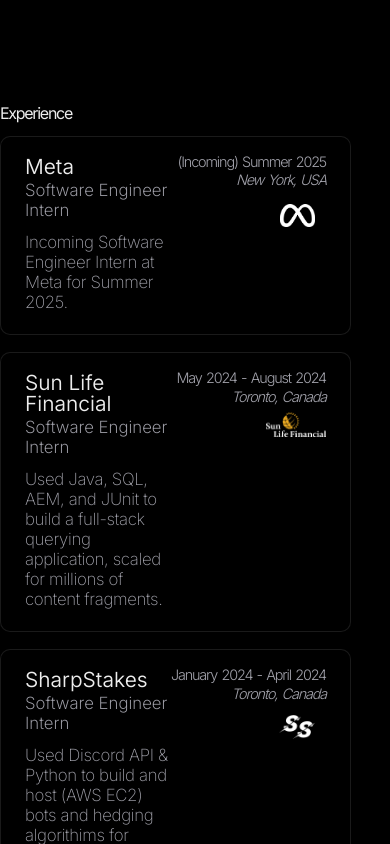
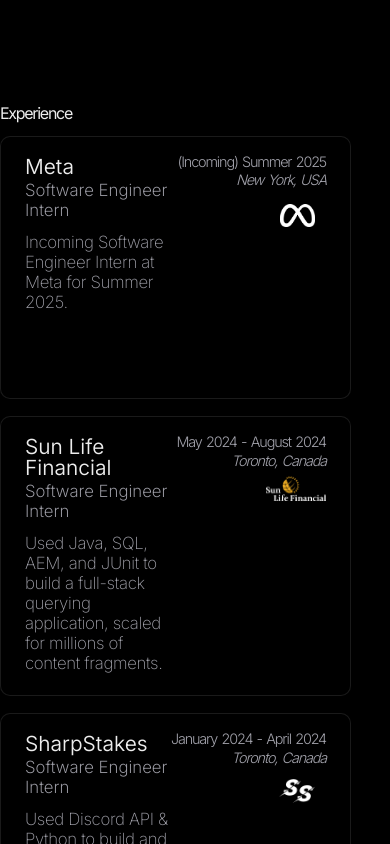
Before and after one commit to shaun-ahuja/personal-website, a React (Vite) app: page / in a window 390 px wide. Shown: the part 1940-2784 px from the top of the page. Built offline with nearby package versions, Linux system fonts and the light colour scheme.

Commit message:
changing padding for all main css classes for iphone

```diff
--- a/src/index.css
+++ b/src/index.css
@@ -167,5 +167,40 @@
     padding: 0vh 6vw;
     /* Less padding for better visibility */
     aspect-ratio: 4 / 3;
+    color: rgb(159, 159, 159);
   }
+
+  .job-card {
+    width: 85vw;
+    /* Slightly wider for mobile */
+    max-width: 450px;
+    /* Prevents it from being too large */
+    padding: 0vh 6vw;
+    /* Less padding for better visibility */
+    aspect-ratio: 4 / 3;
+    /* More squared for better readability */
+  }
+
+  .project-card {
+    width: 85vw;
+    /* Slightly wider for mobile */
+    max-width: 450px;
+    /* Prevents it from being too large */
+    padding: 0vh 6vw;
+    /* Less padding for better visibility */
+    aspect-ratio: 4 / 3;
+    /* More squared for better readability */
+  }
+
+  .spotify-page {
+    padding-bottom: 10vh;
+    width: 85vw;
+    /* Slightly wider for mobile */
+    max-width: 450px;
+    /* Prevents it from being too large */
+    padding: 0vh 6vw;
+    /* Less padding for better visibility */
+    aspect-ratio: 4 / 3;
+  }
+
 }
```
